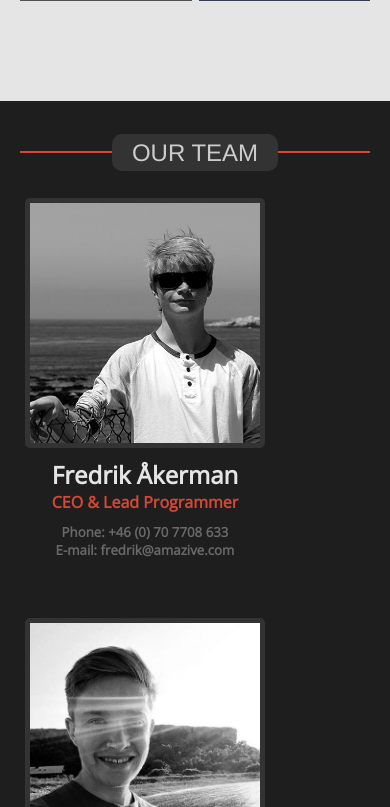
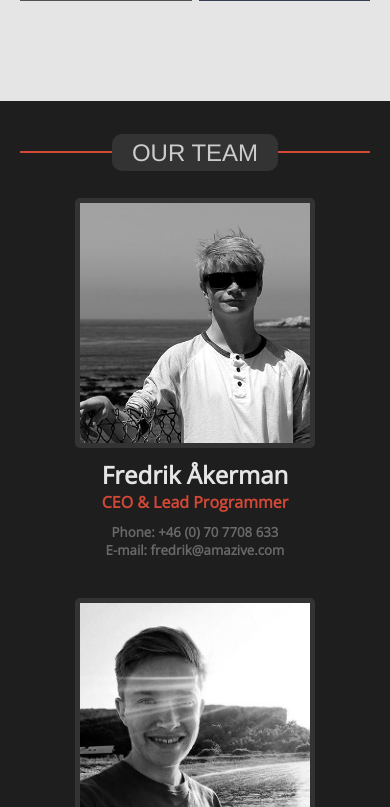
Before and after one commit to akerman25/Amazive-Github, a PHP site: page / in a window 390 px wide. Shown: the part 5693-6500 px from the top of the page. Run offline with PHP 8.4, Linux system fonts and the light colour scheme; some libraries are stand-ins or nearby versions; grey boxes are pictures that could not be loaded.

Commit message:
Nu funkar our-tem bra!

```diff
--- a/css/responsive.css
+++ b/css/responsive.css
@@ -171,16 +171,13 @@
     /* Our team */
 
 
-    #our-team-container {
-        display: inline-block;
-        float: left;
-    }
 
     .pp-box {
         width:250px ;
         height: 400px;
         display: inline-block;
-        float: left;
+        float: none;
+        margin-bottom: 0px;
     }
 
     #pp-container {
```
